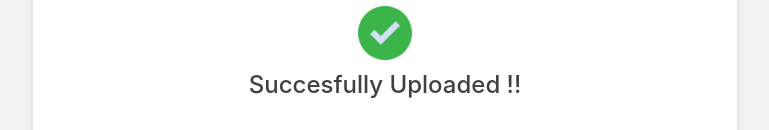
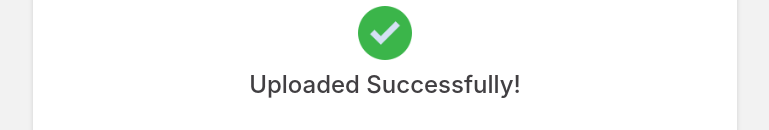
Before and after one commit to Alejo9601/image-uploader-frontend, a React (Create React App) app: page / in a window 1280 px wide. Shown: the part 573-703 px from the top of the page, without its empty margins (255-1024 px from the left). Built offline with nearby package versions, Linux system fonts and the light colour scheme.

Commit message:
Modified title inner text

```diff
--- a/src/components/SuccessStatus.js
+++ b/src/components/SuccessStatus.js
@@ -9,7 +9,7 @@ const SuccessStatus = () => {
         src={require(`../assets/check.png`)}
         alt="Success"
       />
-      <Title>Succesfully Uploaded !!</Title>
+      <Title>Uploaded Successfully!</Title>
     </CardHeader>
   );
 };
```
